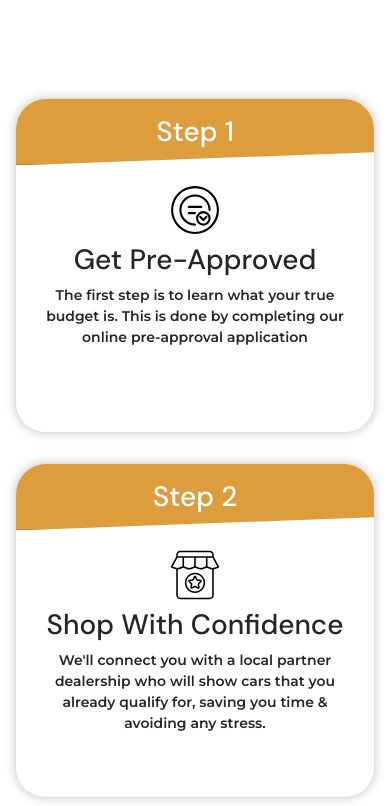
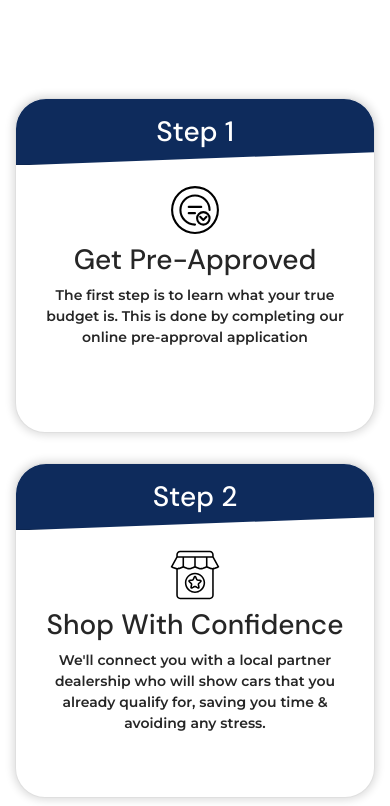
Before and after one commit to rajputrahul445/DAGf, a plain HTML site: page index.html in a window 390 px wide. Shown: the part 5818-6624 px from the top of the page. Drawn offline with Linux system fonts and the light colour scheme.

Commit message:
Responsive fix

```diff
--- a/css/style.css
+++ b/css/style.css
@@ -382,7 +382,7 @@ h2.heading-title {
     min-height: 335px;
 }
 .stepsSec .card-header {
-    background-color: #dd9d3c;
+    background-color: #0e2b5c;
     padding: 1rem 1rem;
     clip-path: polygon(0 0, 100% 0, 100% 80%, 0 100%);
     border-top-left-radius: 30px !important;
```
